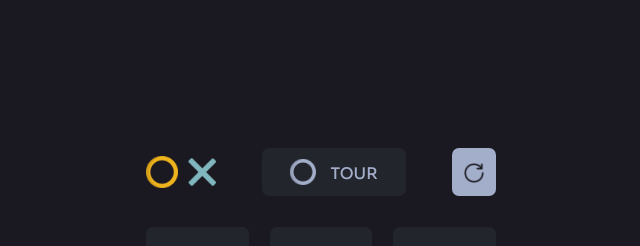
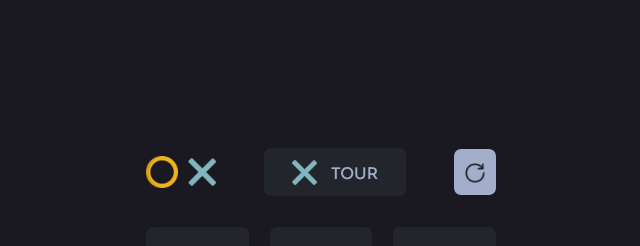
Before and after one commit to KiritoEM/Tic-Tac-Toe_game, a React (Vite) app: page / in a window 1280 px wide. Shown: the top 246 px of the page, without its empty margins (319-959 px from the left). Built offline with nearby package versions, Linux system fonts and the light colour scheme.

Commit message:
add turn-square hooks

```diff
--- a/src/App.tsx
+++ b/src/App.tsx
@@ -1,9 +1,11 @@
 import BoardBody from "./components/BoardBody";
 import BoardFooter from "./components/BoardFooter";
 import BoardHeader from "./components/BoardHeader";
+import { CurrentUserProvider } from "./hooks/useCurrentUser";
 
 const App = (): JSX.Element => {
   return (
+    <CurrentUserProvider>
       <section id="board">
         <div id="board__container">
           {/* ============header du plateau============ */}
@@ -16,6 +18,7 @@ const App = (): JSX.Element => {
           <BoardFooter />
         </div>
       </section>
+    </CurrentUserProvider>
   );
 };
 
--- a/src/components/BoardBody.tsx
+++ b/src/components/BoardBody.tsx
@@ -1,11 +1,11 @@
 import BoardSquare from "./BoardSquare";
-import CurrentUser from "../helper/CurrentUser";
+import { useCurrentUser } from "../hooks/useCurrentUser";
 import Board from "../helper/Board";
 
 export type Player = 1 | 2 | 0;
 
 const BoardBody = (): JSX.Element => {
-  const { getCurrentPlayer } = CurrentUser();
+  const { getCurrentPlayer } = useCurrentUser();
   const { board, setBoard } = Board();
 
   const handleSquareClick = (row: number, col: number) => {
@@ -22,8 +22,7 @@ const BoardBody = (): JSX.Element => {
           {row.map((value, colIndex) => (
             <BoardSquare
               key={colIndex}
-              value={value}
-              getPlayer={getCurrentPlayer}
+              currentPlayer={value}
               squareClick={() => handleSquareClick(rowIndex, colIndex)}
             />
           ))}
--- a/src/components/BoardHeader.tsx
+++ b/src/components/BoardHeader.tsx
@@ -1,4 +1,19 @@
+import Board from "../helper/Board";
+import { useCurrentUser } from "../hooks/useCurrentUser";
+import { Player } from "./BoardBody";
+
+// interface Iturn{
+//   getPlayer: () => number;
+// }
+
 const BoardHeader = (): JSX.Element => {
+  const { currentPlayer } = useCurrentUser();
+
+  if (currentPlayer) {
+    console.log("player: ", currentPlayer);
+  }
+  const { getSquare } = Board();
+
   return (
     <section id="board__header">
       <div className="icons">
@@ -7,7 +22,7 @@ const BoardHeader = (): JSX.Element => {
       <div className="turn">
         <div className="turn__content">
           <div className="img">
-            <img src="/rond.png" alt="" />
+            <img src={getSquare(currentPlayer as Player)} alt="" />
           </div>
           <div className="label">
             <p>TOUR</p>
--- a/src/components/BoardSquare.tsx
+++ b/src/components/BoardSquare.tsx
@@ -1,37 +1,25 @@
 import { Player } from "./BoardBody";
+import Board from "../helper/Board";
 
 interface Iaction {
-  getPlayer: () => number;
   squareClick: () => void;
-  value: number | null;
+  currentPlayer: number | null;
 }
 
 const BoardSquare = ({
-  value,
-  getPlayer,
+  currentPlayer,
   squareClick,
 }: Iaction): JSX.Element => {
-  const getImageSource = (player: Player): string => {
-    switch (player) {
-      case 1:
-        return "/croix.png";
-      case 2:
-        return "/circle.png";
-      default:
-        return "";
-    }
-  };
+  const { getSquare } = Board();
   return (
     <div
       className="board-square"
       onClick={() => {
-        console.log("value: ", value);
-        console.log("current-player : ", getPlayer());
         squareClick();
       }}
     >
       <div>
-        <img src={getImageSource(value as Player)} alt="" />
+        <img src={getSquare(currentPlayer as Player)} alt="" />
       </div>
     </div>
   );
--- a/src/helper/Board.ts
+++ b/src/helper/Board.ts
@@ -10,9 +10,27 @@ export default function Board() {
 
   const [board, setBoard] = useState<Player[][]>(defaultBoard);
 
-  if (board) {
-    console.log("board: ", board);
-  }
+  const getSquare = (player: Player): string => {
+    switch (player) {
+      case 1:
+        return "/croix.png";
+      case 2:
+        return "/circle.png";
+      default:
+        return "";
+    }
+  };
 
-  return { board, setBoard };
+  const squareTurn = (player: Player): string => {
+    switch (player) {
+      case 1:
+        return "/turn-croix.png";
+      case 2:
+        return "/turn-rond.png";
+      default:
+        return "";
+    }
+  };
+
+  return { board, setBoard, getSquare, squareTurn };
 }
--- a/src/helper/CurrentUser.ts
+++ /dev/null
@@ -1,13 +0,0 @@
-import { useState } from "react";
-import { Player } from "../components/BoardBody";
-
-export default function CurrentUser() {
-  const [currentPlayer, setCurrentPlayer] = useState<number>(1);
-
-  const getCurrentPlayer = (): Player => {
-    currentPlayer === 1 ? setCurrentPlayer(2) : setCurrentPlayer(1);
-    return currentPlayer as Player;
-  };
-
-  return { getCurrentPlayer };
-}
--- /dev/null
+++ b/src/hooks/useCurrentUser.tsx
@@ -0,0 +1,41 @@
+import { ReactNode, createContext, useContext, useState } from "react";
+import { Player } from "../components/BoardBody";
+
+interface Ichildren {
+  children: ReactNode;
+}
+
+interface IContext {
+  currentPlayer: Player;
+  getCurrentPlayer: () => Player;
+}
+
+// Créez le contexte
+const CurrentUserContext = createContext<IContext | null>(null);
+
+// Créez le fournisseur qui englobe votre application
+export const CurrentUserProvider = ({ children }: Ichildren) => {
+  const [currentPlayer, setCurrentPlayer] = useState<Player>(1);
+
+  const getCurrentPlayer = (): Player => {
+    const newPlayer = currentPlayer === 1 ? 2 : 1;
+    setCurrentPlayer(newPlayer);
+    return currentPlayer as Player;
+  };
+
+  return (
+    <CurrentUserContext.Provider value={{ currentPlayer, getCurrentPlayer }}>
+      {children}
+    </CurrentUserContext.Provider>
+  );
+};
+
+// Utilisez cette fonction pour accéder à la valeur dans vos composants
+// eslint-disable-next-line react-refresh/only-export-components
+export const useCurrentUser = (): IContext => {
+  const context = useContext(CurrentUserContext);
+  if (context === undefined) {
+    throw new Error("useCurrentUser must be used within a CurrentUserProvider");
+  }
+  return context;
+};
--- a/src/styles/board-modules/Board-header.scss
+++ b/src/styles/board-modules/Board-header.scss
@@ -28,6 +28,10 @@
                 font-weight: 500;
                 margin-top: 4px;
             }
+
+            img{
+                width: 25px;
+            }
         }
     }
 
@@ -37,7 +41,7 @@
             display: flex;
             align-items: center;
             gap: 14px;
-            padding: 12px;
+            padding: 11px;
             border-radius: 7px;
 
             img {
```
Also changed, not shown: public/turn-croix.png (added), public/turn-rond.png (renamed from public/rond.png). Lines whose indentation alone changed are shown as unchanged.
